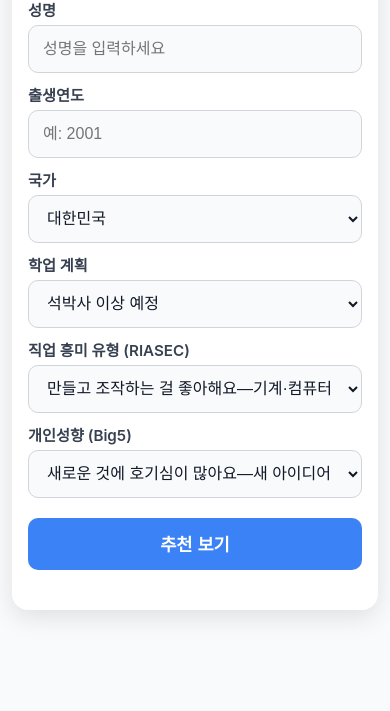
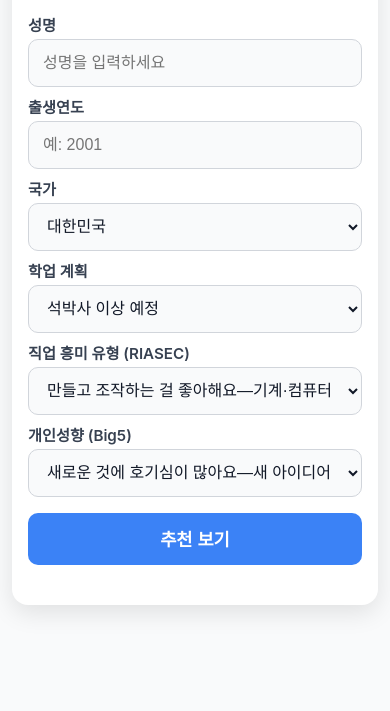
Before and after one commit to DongSoo-520503/2-future-job, a website: page index.html in a window 390 px wide. Shown: the part 133-844 px from the top of the page. Drawn offline with Linux system fonts and the light colour scheme.

Commit message:
Add files via upload

```diff
--- a/index.html
+++ b/index.html
@@ -22,7 +22,7 @@
 
     .page {
       min-height: 100vh;
-      padding: 6px 14px 55px;           /* 상하 더 줄임 */
+      padding: 5px 14px 44px;           /* 상하 더 줄임 */
       display: flex;
       flex-direction: column;
       align-items: center;
@@ -47,13 +47,13 @@
 
     .form-grid {
       display: grid;
-      gap: 11px;                         /* 13 → 11 */
+      gap: 9px;                          /* 11 → 9 */
     }
 
     .field {
       display: flex;
       flex-direction: column;
-      gap: 5px;                          /* 6 → 5 */
+      gap: 4px;                          /* 5 → 4 */
     }
 
     .field label {
@@ -64,7 +64,7 @@
 
     input,
     select {
-      height: 40px;                      /* 42 → 40 */
+      height: 38px;                      /* 40 → 38 */
       padding: 0 14px;
       font-size: 1rem;
       border: 1px solid #d1d5db;
@@ -87,7 +87,7 @@
       background: #3b82f6;
       border: none;
       border-radius: 10px;
-      margin-top: 11px;                  /* 14 → 11 */
+      margin-top: 9px;                   /* 11 → 9 */
       cursor: pointer;
     }
 
@@ -104,7 +104,7 @@
 
     @media (max-width: 430px) {
       .page {
-        padding: 5px 12px 55px;
+        padding: 4px 12px 44px;
       }
       .card.form-card {
         padding: 20px 16px 28px;
@@ -114,14 +114,14 @@
         margin-bottom: 24px;
       }
       .form-grid {
-        gap: 10px;
+        gap: 8px;
       }
       input, select {
-        height: 38px;
+        height: 36px;
       }
       .primary-btn {
         height: 52px;
-        margin-top: 10px;
+        margin-top: 8px;
       }
     }
   </style>
```
